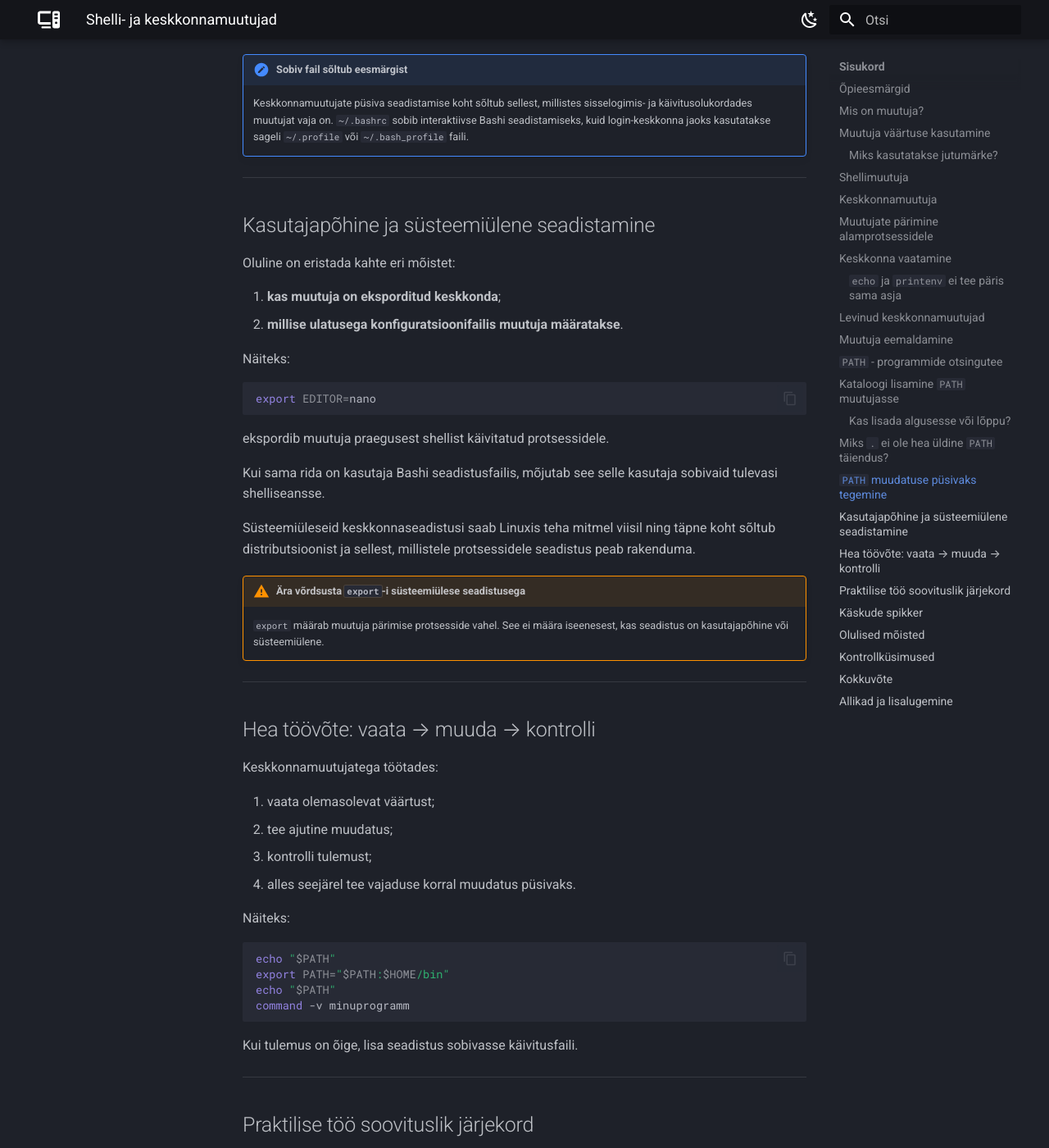
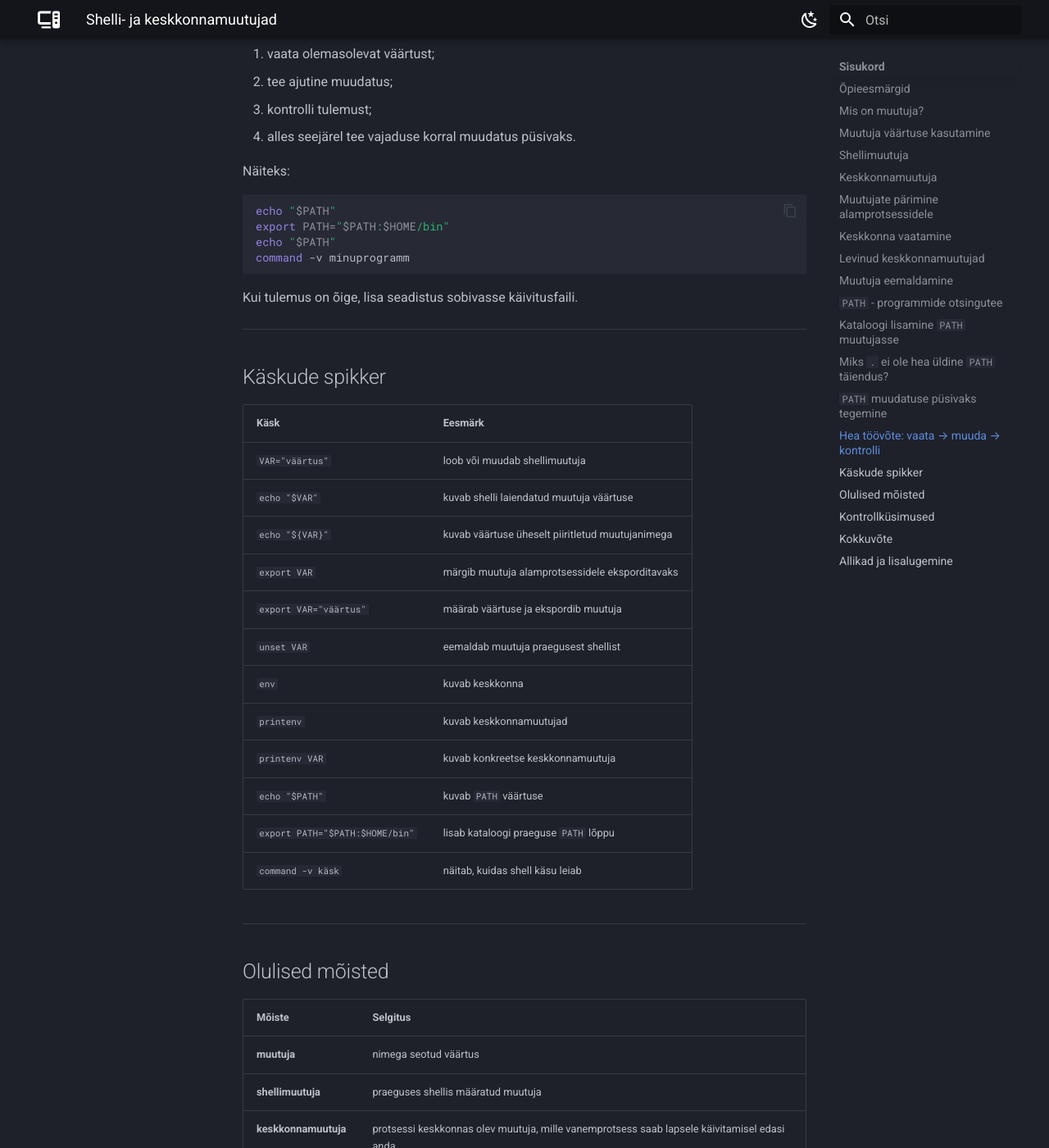
Before and after one commit to priitpaap/priitpaap.github.io, an MkDocs documentation site: the page built from docs/linux/shelli-ja-keskkonnamuutujad.md, in a window 1280 px wide and 1400 px high, scrolled down 10085 px. Shown: the whole window at 82% size. Built offline with MkDocs 1.6.1 and Material for MkDocs 9.7.7, drawn with Linux system fonts in a browser that asks for light colours; some of the changed text lies outside the part shown.

Commit message:
Uuendatud shelli-ja-keskkonnamuutujad.md

````diff
--- a/docs/linux/shelli-ja-keskkonnamuutujad.md
+++ b/docs/linux/shelli-ja-keskkonnamuutujad.md
@@ -105,7 +104,7 @@
 /home/student/raport.txt
 ```
 
-### Miks kasutatakse jutumärke?
+**Miks kasutatakse jutumärke?**
 
 Hea üldine harjumus on kirjutada:
 
@@ -255,7 +254,7 @@
 printenv PATH
 ```
 
-### `echo` ja `printenv` ei tee päris sama asja
+`echo` ja `printenv` ei tee päris sama asja
 
 ```bash
 echo "$HOME"
@@ -395,18 +394,8 @@
 /home/student/bin
 ```
 
-### Kas lisada algusesse või lõppu?
-
-Kataloogi võib lisada ka `PATH` algusesse:
-
-```bash
-export PATH="$HOME/bin:$PATH"
-```
-
-Sellisel juhul otsitakse `$HOME/bin` kataloogist **enne** olemasolevaid `PATH` katalooge.
-
 !!! warning "Järjekord on oluline"
-    Kui sama nimega programm leidub mitmes `PATH` kataloogis, kasutatakse tavaliselt esimest sobivat. Ära lisa ebausaldusväärseid katalooge `PATH` algusesse.
+    Kui sama nimega programm leidub mitmes `PATH` kataloogis, kasutatakse tavaliselt esimest sobivat.
 
 ---
 
@@ -466,30 +455,6 @@
 
 ---
 
-## Kasutajapõhine ja süsteemiülene seadistamine
-
-Oluline on eristada kahte eri mõistet:
-
-1. **kas muutuja on eksporditud keskkonda**;
-2. **millise ulatusega konfiguratsioonifailis muutuja määratakse**.
-
-Näiteks:
-
-```bash
-export EDITOR=nano
-```
-
-ekspordib muutuja praegusest shellist käivitatud protsessidele.
-
-Kui sama rida on kasutaja Bashi seadistusfailis, mõjutab see selle kasutaja sobivaid tulevasi shelliseansse.
-
-Süsteemiüleseid keskkonnaseadistusi saab Linuxis teha mitmel viisil ning täpne koht sõltub distributsioonist ja sellest, millistele protsessidele seadistus peab rakenduma.
-
-!!! warning "Ära võrdsusta `export`-i süsteemiülese seadistusega"
-    `export` määrab muutuja pärimise protsesside vahel. See ei määra iseenesest, kas seadistus on kasutajapõhine või süsteemiülene.
-
----
-
 ## Hea töövõte: vaata → muuda → kontrolli
 
 Keskkonnamuutujatega töötades:
@@ -509,25 +474,6 @@
 ```
 
 Kui tulemus on õige, lisa seadistus sobivasse käivitusfaili.
-
----
-
-## Praktilise töö soovituslik järjekord
-
-1. Vaata keskkonda käsuga `env`.
-2. Vaata eraldi `HOME`, `USER`, `SHELL`, `PWD`, `LANG` ja `PATH` väärtusi.
-3. Võrdle `echo "$HOME"` ja `printenv HOME` tulemusi.
-4. Loo shellimuutuja `TESTVAR="Hello World"`.
-5. Kuva selle väärtus.
-6. Käivita alam-shell ja kontrolli, kas muutuja on seal olemas.
-7. Välju alam-shellist, ekspordi `TESTVAR` ning korda katset.
-8. Eemalda muutuja käsuga `unset`.
-9. Vaata `PATH` väärtust ja tuvasta selles olevad kataloogid.
-10. Loo oma kodukataloogi kataloog `bin`.
-11. Lisa `$HOME/bin` ajutiselt `PATH` lõppu.
-12. Kontrolli uut `PATH` väärtust.
-13. Lisa õpetaja juhisel `PATH` seadistus sobivasse Bashi käivitusfaili.
-14. Laadi seadistus uuesti ja kontrolli tulemust.
 
 ---
 
@@ -570,32 +516,22 @@
 
 1. Mis on muutuja?
 2. Kuidas luua Bashis shellimuutuja?
-3. Miks ei tohi omistamisel panna `=` ümber tühikuid?
-4. Milleks kasutatakse `$` märki muutuja nime ees?
-5. Mis vahe on `$HOME` ja `${HOME}` kujul?
-6. Miks on muutuja kasutamisel sageli hea kasutada jutumärke?
-7. Mis on shellimuutuja?
-8. Mis on keskkonnamuutuja?
-9. Milleks kasutatakse `export` käsku?
-10. Kas `export VAR` muudab muutuja süsteemiüleseks? Põhjenda.
-11. Kuidas kontrollida keskkonda käsuga `env`?
-12. Milleks kasutatakse `printenv` käsku?
-13. Mis vahe on `echo "$HOME"` ja `printenv HOME` tööpõhimõttel?
-14. Milleks kasutatakse `unset` käsku?
-15. Kuidas pärivad alamprotsessid keskkonnamuutujaid?
-16. Kas alamprotsess saab tavaliselt oma keskkonna muutmisega muuta vanem-shelli keskkonda?
-17. Mida kirjeldavad `HOME`, `USER`, `SHELL`, `PWD`, `LANG` ja `EDITOR`?
-18. Milleks kasutatakse `PATH` muutujat?
-19. Kuidas on `PATH` kataloogid üksteisest eraldatud?
-20. Miks on `PATH` kataloogide järjekord oluline?
-21. Kuidas lisada `$HOME/bin` praeguse `PATH` lõppu?
-22. Mis vahe on kataloogi lisamisel `PATH` algusesse ja lõppu?
-23. Miks ei ole `.` pimesi `PATH`-i lisamine hea turvapraktika?
-24. Kuidas käivitada teadlikult praeguses kataloogis olev programm?
-25. Miks kaob terminalis tehtud `PATH` muudatus tavaliselt uue shelliseansi alustamisel?
-26. Kuidas saab `PATH` muudatuse püsivaks teha?
-27. Miks ei ole `~/.bashrc` ainus võimalik koht keskkonnamuutuja püsivaks seadistamiseks?
-28. Mis vahe on muutuja eksportimisel ja seadistuse süsteemiüleseks tegemisel?
+3. Milleks kasutatakse `$` märki muutuja nime ees?
+4. Mis vahe on `$HOME` ja `${HOME}` kujul?
+5. Miks on muutuja kasutamisel sageli hea kasutada jutumärke?
+6. Mis on shellimuutuja?
+7. Mis on keskkonnamuutuja?
+8. Milleks kasutatakse `export` käsku?
+9. Kas `export VAR` muudab muutuja süsteemiüleseks? Põhjenda.
+10. Kuidas kontrollida keskkonda käsuga `env`?
+11. Milleks kasutatakse `printenv` käsku?
+12. Milleks kasutatakse `unset` käsku?
+13. Mida kirjeldavad `HOME`, `USER`, `SHELL`, `PWD`, `LANG` ja `EDITOR`?
+14. Milleks kasutatakse `PATH` muutujat?
+15. Kuidas lisada `$HOME/bin` praeguse `PATH` lõppu?
+16. Miks kaob terminalis tehtud `PATH` muudatus tavaliselt uue shelliseansi alustamisel?
+17. Kuidas saab `PATH` muudatuse püsivaks teha?
+18. Miks ei ole `~/.bashrc` ainus võimalik koht keskkonnamuutuja püsivaks seadistamiseks?
 
 ---
 
````
Also changed, not shown: other parts of docs/linux/shelli-ja-keskkonnamuutujad.md (+2 -6 lines).
